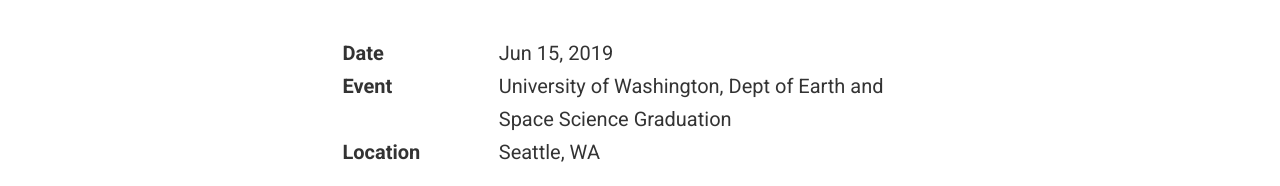
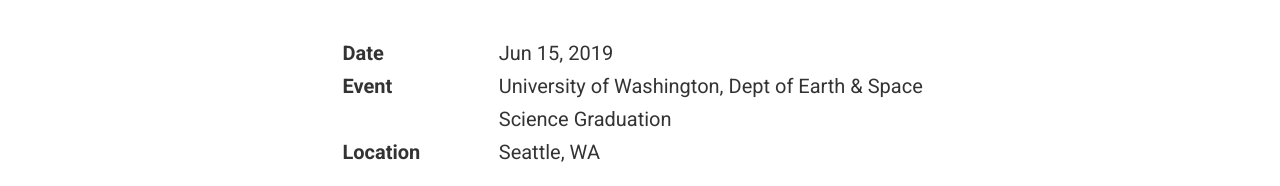
Before and after one commit to jrkelson/jrkelson.github.io, a plain HTML site: page talk/graduation/index.html in a window 1280 px wide. Shown: the part 244-430 px from the top of the page. Drawn offline with nearby package versions, Linux system fonts and the light colour scheme; some packages are replaced by stand-ins of ours; some icons are missing.

Commit message:
ampersand for practice

```diff
--- a/talk/graduation/index.html
+++ b/talk/graduation/index.html
@@ -525,7 +525,7 @@
           <div class="col-12 col-md-3 pub-row-heading">Event</div>
           <div class="col-12 col-md-9">
 
-            University of Washington, Dept of Earth and Space Science Graduation
+            University of Washington, Dept of Earth &amp; Space Science Graduation
 
           </div>
         </div>
```
